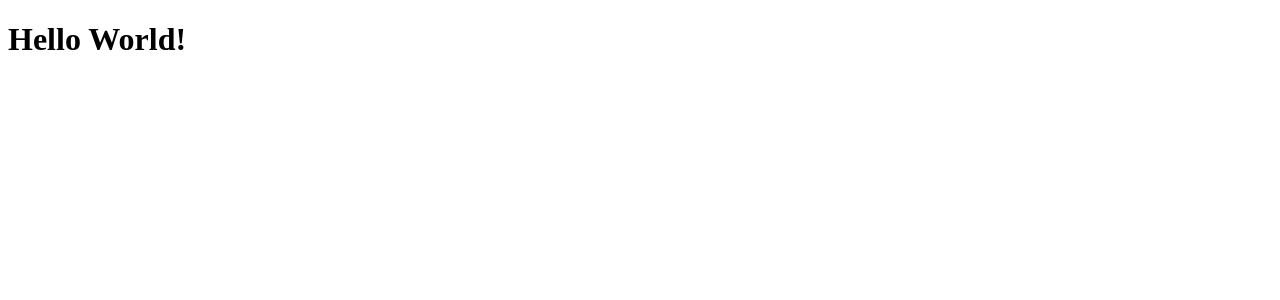
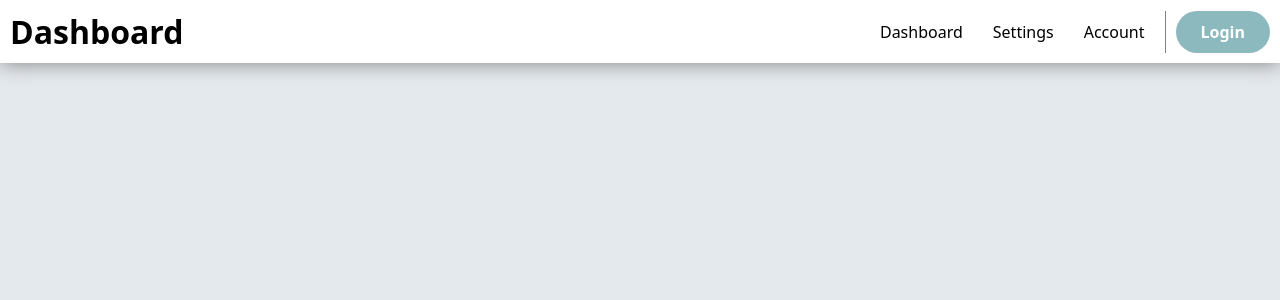
Before and after one commit to pythonlearner12/home_ctrl, a PHP site: page / in a window 1280 px wide. Shown: the top 300 px of the page. Run offline with PHP 8.4, Linux system fonts and the light colour scheme.

Commit message:
header gemaakt

```diff
--- /dev/null
+++ b/public/components/footer.php
@@ -0,0 +1 @@
+<footer></footer>
--- /dev/null
+++ b/public/components/header.php
@@ -0,0 +1,11 @@
+<header>
+    <h1>Dashboard</h1>
+    <nav>
+        <div id="header-nav-btns">
+            <a class="link-1" href="">Dashboard</a>
+            <a class="link-1" href="">Settings</a>
+            <a class="link-1" href="">Account</a>
+        </div>
+        <a class="btn-1" href="">Login</a>
+    </nav>
+</header>
--- a/public/index.php
+++ b/public/index.php
@@ -4,8 +4,11 @@
     <title>Home CTRL</title>
     <meta charset="UTF-8">
     <meta name="viewport" content="width=device-width, initial-scale=1.0">
+    <link rel="stylesheet" href="styles/global.css">
 </head>
 <body>
-    <h1>Hello World!</h1>
+    <?php include_once("components/header.php") ?>
+    <main></main>
+    <?php include_once("components/footer.php") ?>
 </body>
 </html>
--- /dev/null
+++ b/public/styles/global.css
@@ -0,0 +1,64 @@
+/* Imports */
+@import url("./header.css");
+
+/* Variables */
+:root {
+    --background-color: #E4E9EE;
+    --header-color: #FFFFFF;
+    --accent-color: #8CB9BD;
+}
+
+/* Globals */
+html {
+    font-family: system-ui, sans-serif;
+    font-size: 62.5%;
+}
+
+body {
+    font-size: 1.6rem;
+    background-color: var(--background-color);
+}
+
+body, h1, h2, h3, h4, h5, h6 {
+    margin: 0;
+}
+
+a {
+    color: inherit;
+    text-decoration: inherit;
+}
+
+/* Classes */
+.btn-1 {
+    padding: 1rem 2.5rem;
+    background-color: var(--accent-color);
+    color: var(--header-color);
+    border-radius: 10rem;
+    font-weight: bold;
+    transition: filter 0.2s;
+
+    &:hover { filter: brightness(0.9); }
+    &:active { filter: brightness(0.75); }
+}
+
+.link-1 {
+    padding: 1rem;
+    font-weight: 100;
+    position: relative;
+
+    &:after {
+        content: '';
+        position: absolute;
+        bottom: 0;
+        left: 0;
+        width: 100%;
+        height: 0.3rem;
+        background-color: var(--accent-color);
+        transform: scaleX(0);
+        transition: transform 0.2s;
+    }
+
+    &:hover { &:after {
+        transform: scaleX(1);
+    } }
+}
--- /dev/null
+++ b/public/styles/header.css
@@ -0,0 +1,21 @@
+header {
+    padding: 1rem;
+    background-color: var(--header-color);
+    box-shadow: 0 0 2rem gray;
+    display: flex;
+    justify-content: space-between;
+    align-items: center;
+}
+
+nav {
+    display: flex;
+    gap: 1rem;
+}
+
+#header-nav-btns {
+    display: flex;
+    align-items: center;
+    gap: 1rem;
+    padding-right: 1rem;
+    border-right: thin solid gray;
+}
```
Also changed, not shown: 4 other files.
